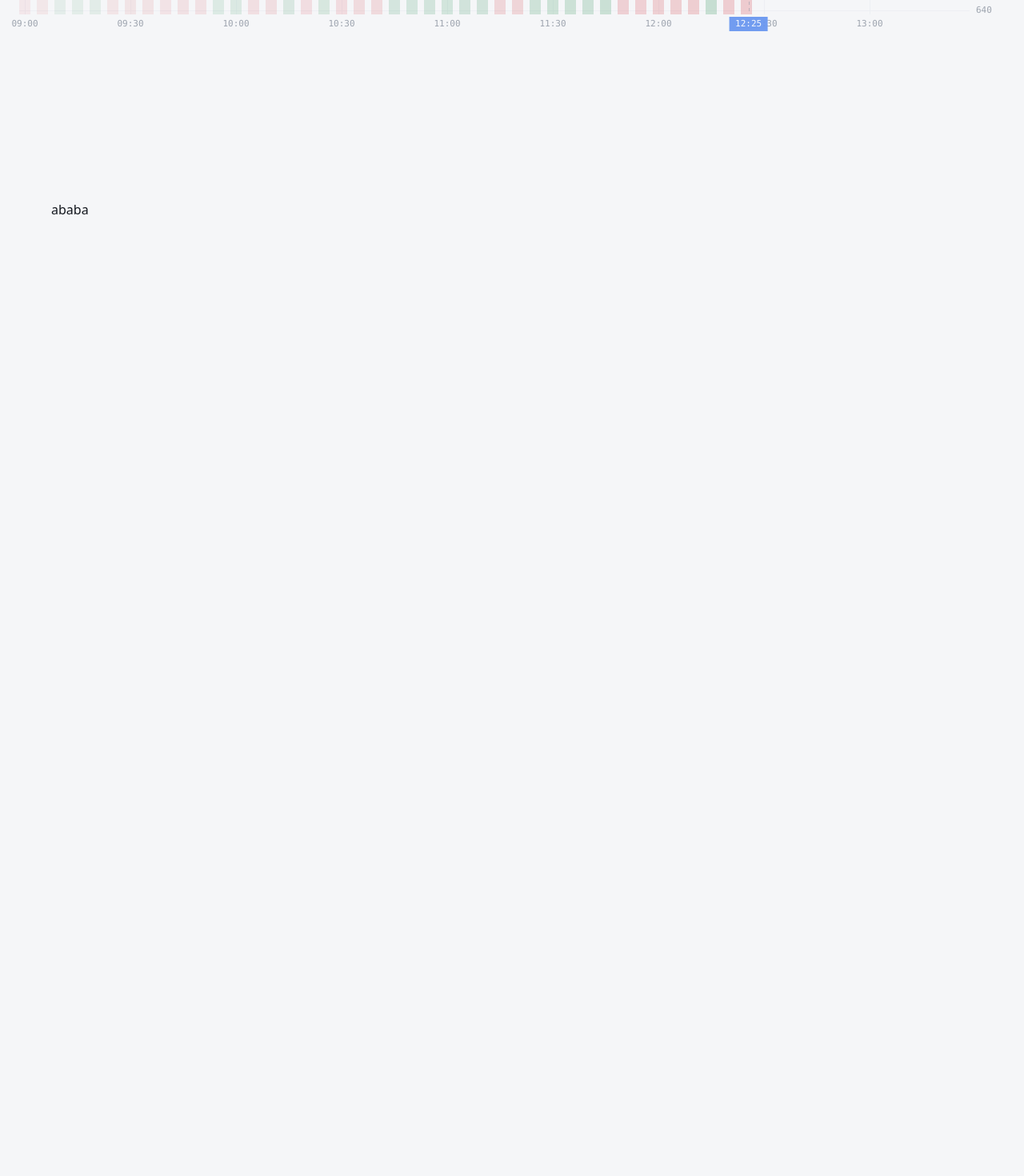
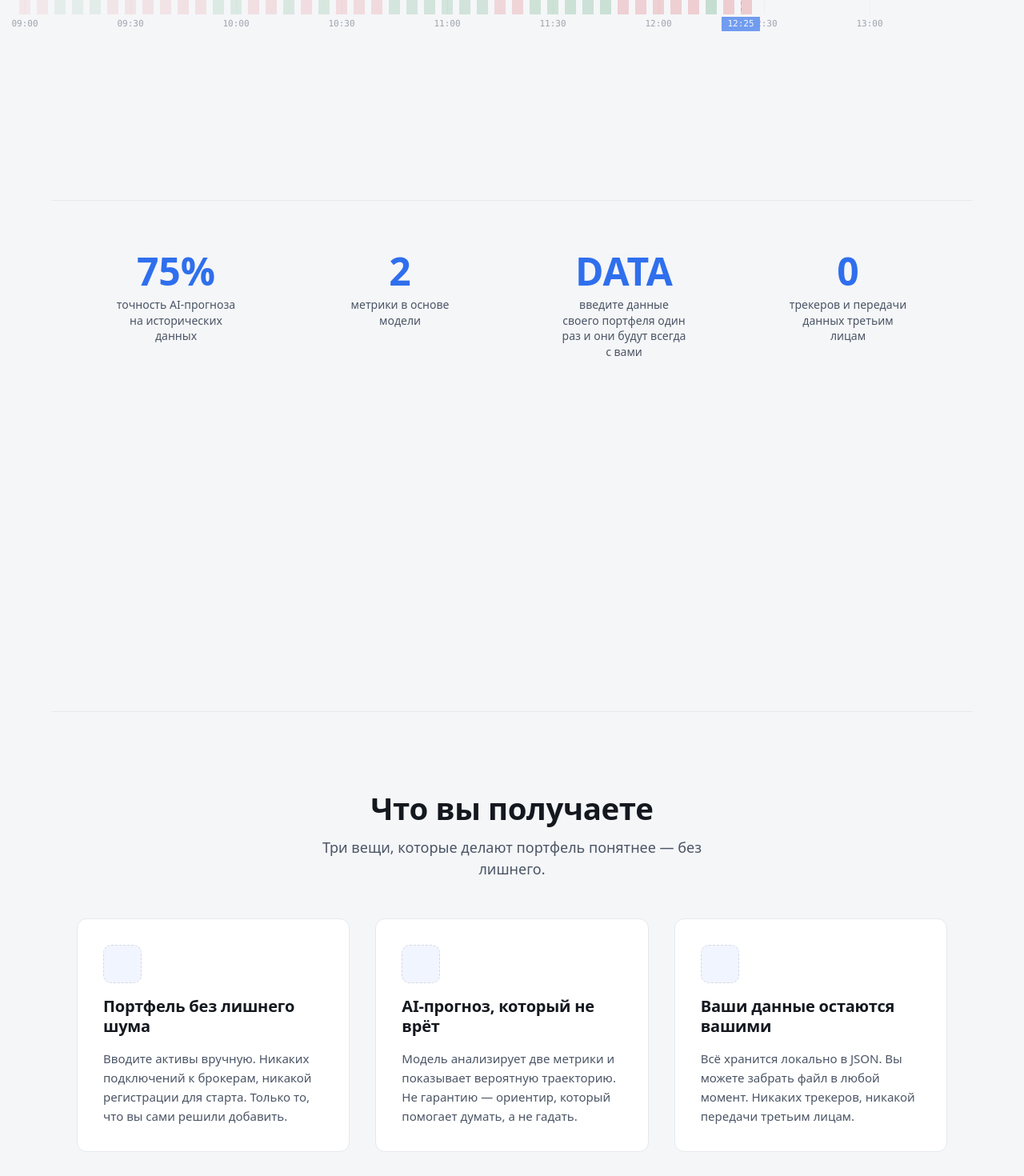
Before and after one commit to Unterseiter/AI-invest-portfolio, a React (Vite) app in the folder AI-invest-portfolio/: page / in a window 1280 px wide. Shown: the part 758-2228 px from the top of the page at 80% size. Before the commit the page ends 1832 px from the top, so only its background shows below. Built offline with nearby package versions, Linux system fonts and the light colour scheme.

Commit message:
v0.1.2.5
Planning sections Features and SocialProof on a Landing

```diff
--- a/AI-invest-portfolio/src/pages/Landing/index.jsx
+++ b/AI-invest-portfolio/src/pages/Landing/index.jsx
@@ -1,5 +1,6 @@
 import HeroSection from './sections/HeroSection/HeroSection';
 import SocialProofSection from './sections/SocialProofSection/SocialProofSection';
+import FeaturesSection from './sections/FeaturesSection/FeaturesSection';
 import styles from './Landing.module.scss';
 
 export default function Landing() {
@@ -7,6 +8,7 @@ export default function Landing() {
     <div className={styles.page}>
       <HeroSection />
       <SocialProofSection />
+      <FeaturesSection />
     </div>
   );
 }
--- /dev/null
+++ b/AI-invest-portfolio/src/pages/Landing/sections/FeaturesSection/FeaturesSection.jsx
@@ -0,0 +1,49 @@
+import styles from './FeaturesSection.module.scss';
+
+const FEATURES = [
+  {
+    id: 'portfolio',
+    title: 'Портфель без лишнего шума',
+    description:
+      'Вводите активы вручную. Никаких подключений к брокерам, никакой регистрации для старта. Только то, что вы сами решили добавить.',
+  },
+  {
+    id: 'ai',
+    title: 'AI-прогноз, который не врёт',
+    description:
+      'Модель анализирует две метрики и показывает вероятную траекторию. Не гарантию — ориентир, который помогает думать, а не гадать.',
+  },
+  {
+    id: 'privacy',
+    title: 'Ваши данные остаются вашими',
+    description:
+      'Всё хранится локально в JSON. Вы можете забрать файл в любой момент. Никаких трекеров, никакой передачи третьим лицам.',
+  },
+];
+
+export default function FeaturesSection() {
+  return (
+    <section className={styles.section} aria-labelledby="features-title">
+      <div className={styles.container}>
+        <header className={styles.header}>
+          <h2 id="features-title" className={styles.title}>
+            Что вы получаете
+          </h2>
+          <p className={styles.subtitle}>
+            Три вещи, которые делают портфель понятнее — без лишнего.
+          </p>
+        </header>
+
+        <ul className={styles.grid}>
+          {FEATURES.map(({ id, title, description }) => (
+            <li key={id} className={styles.card}>
+              <div className={styles.cardIcon} aria-hidden="true" />
+              <h3 className={styles.cardTitle}>{title}</h3>
+              <p className={styles.cardText}>{description}</p>
+            </li>
+          ))}
+        </ul>
+      </div>
+    </section>
+  );
+}
--- /dev/null
+++ b/AI-invest-portfolio/src/pages/Landing/sections/FeaturesSection/FeaturesSection.module.scss
@@ -0,0 +1,70 @@
+.section {
+  padding: 6rem 2rem;
+}
+
+.container {
+  max-width: 1200px;
+  margin: 0 auto;
+}
+
+.header {
+  text-align: center;
+  margin-bottom: 3rem;
+}
+
+.title {
+  font-size: clamp(1.75rem, 3vw, 2.5rem);
+  font-weight: 700;
+  margin: 0 0 0.75rem;
+}
+
+.subtitle {
+  font-size: 1.125rem;
+  color: var(--color-secondary);
+  max-width: 50ch;
+  margin: 0 auto;
+}
+
+.grid {
+  display: grid;
+  grid-template-columns: repeat(3, 1fr);
+  gap: 2rem;
+  margin: 0;
+  padding: 0;
+  list-style: none;
+
+  @media (max-width: 900px) {
+    grid-template-columns: 1fr;
+  }
+}
+
+.card {
+  display: flex;
+  flex-direction: column;
+  gap: 1rem;
+  padding: 2rem;
+  background: var(--bg-surface-primary);
+  border: 1px solid var(--border-secondary);
+  border-radius: 12px;
+}
+
+.cardIcon {
+  width: 48px;
+  height: 48px;
+  border-radius: 10px;
+  background: var(--bg-surface-hover);
+  border: 1px dashed var(--border-primary);
+}
+
+.cardTitle {
+  font-size: 1.25rem;
+  font-weight: 600;
+  margin: 0;
+}
+
+.cardText {
+  font-size: 0.9375rem;
+  line-height: 1.6;
+  color: var(--color-secondary);
+  margin: 0;
+}
--- a/AI-invest-portfolio/src/pages/Landing/sections/HeroSection/HeroSection.jsx
+++ b/AI-invest-portfolio/src/pages/Landing/sections/HeroSection/HeroSection.jsx
@@ -4,7 +4,7 @@ import styles from './HeroSection.module.scss';
 
 export default function HeroSection() {
   return (
-    <section className={styles.hero}>
+    <section className={styles.hero} aria-label='Знакомство с продуктом'>
       <CandleTrail />
       <div className={styles.content}>
         <h1 className={styles.headline}>
--- a/AI-invest-portfolio/src/pages/Landing/sections/SocialProofSection/SocialProofSection.jsx
+++ b/AI-invest-portfolio/src/pages/Landing/sections/SocialProofSection/SocialProofSection.jsx
@@ -1,10 +1,24 @@
 import { Link } from 'react-router-dom';
 import styles from './SocialProofSection.module.scss';
 
+const STATS = [
+  { value: '75%', label: 'точность AI-прогноза на исторических данных' },
+  { value: '2', label: 'метрики в основе модели' },
+  { value: 'DATA', label: 'введите данные своего портфеля один раз и они будут всегда с вами' },
+  { value: '0', label: 'трекеров и передачи данных третьим лицам' },
+];
+
 export default function SocialProofSection() {
   return (
-    <section className={styles.socialProof}>
-      ababa
+    <section className={styles.section} aria-label="Ключевые факты о продукте">
+      <ul className={styles.stats}>
+        {STATS.map(({ value, label }) => (
+          <li key={label} className={styles.stat}>
+            <span className={styles.value}>{value}</span>
+            <span className={styles.label}>{label}</span>
+          </li>
+        ))}
+      </ul>
     </section>
   );
 }
--- a/AI-invest-portfolio/src/pages/Landing/sections/SocialProofSection/SocialProofSection.module.scss
+++ b/AI-invest-portfolio/src/pages/Landing/sections/SocialProofSection/SocialProofSection.module.scss
@@ -1,5 +1,47 @@
-.socialProof{
-    scroll-snap-align: start;
-    min-height: 100vh;
+.section {
+    height: 80vh;
+    padding: 4rem 2rem;
+    border-top: 1px solid var(--border-secondary);
+    border-bottom: 1px solid var(--border-secondary);
+}
 
+.stats {
+    display: grid;
+    grid-template-columns: repeat(4, 1fr);
+    gap: 2rem;
+    max-width: 1200px;
+    margin: 0 auto;
+    padding: 0;
+    list-style: none;
+
+    @media (max-width: 768px) {
+        grid-template-columns: repeat(2, 1fr);
+    }
+
+    @media (max-width: 480px) {
+        grid-template-columns: 1fr;
+        gap: 1.5rem;
+    }
 }
+
+.stat {
+    display: flex;
+    flex-direction: column;
+    align-items: center;
+    text-align: center;
+    gap: 0.5rem;
+}
+
+.value {
+    font-size: clamp(2rem, 4vw, 3rem);
+    font-weight: 700;
+    line-height: 1;
+    color: var(--color-accent);
+}
+
+.label {
+    font-size: 0.875rem;
+    line-height: 1.4;
+    color: var(--color-secondary);
+    max-width: 20ch;
+}
```
